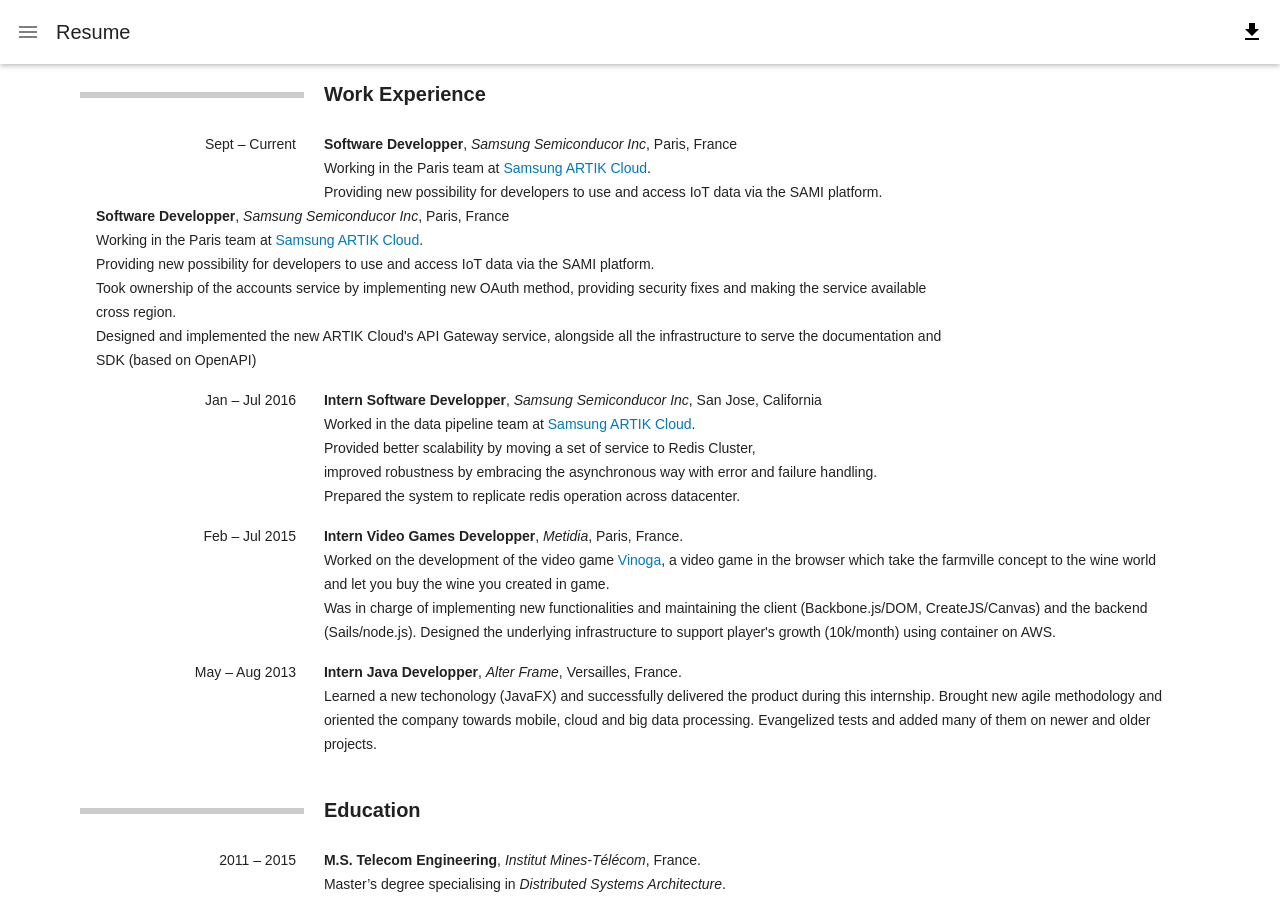
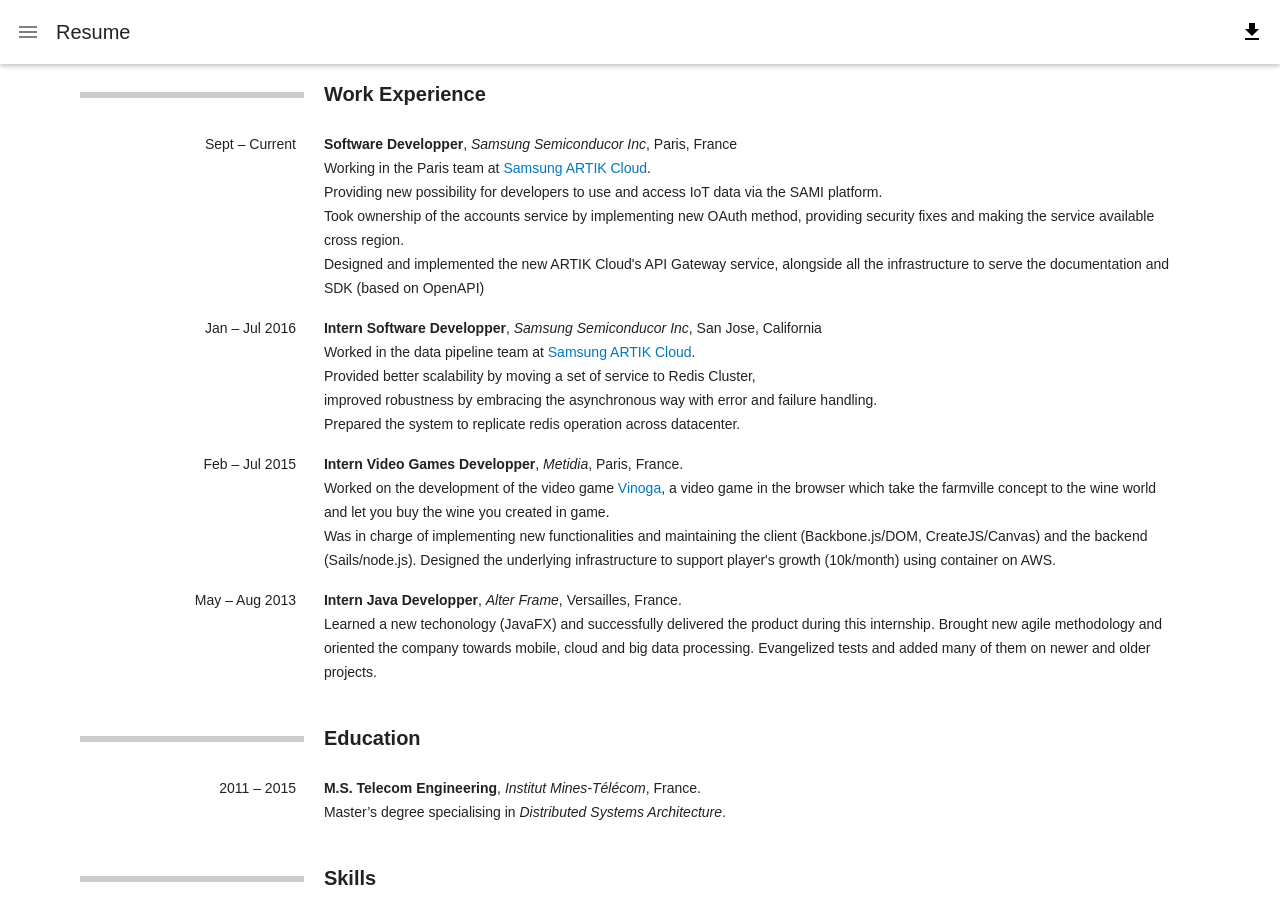
Before and after one commit to fmonniot/fmonniot.github.com, a Jekyll site: the page built from resume.html, in a window 1280 px wide and 900 px high. Built offline with Jekyll 4.4.1, drawn with Linux system fonts in a browser that asks for light colours; some web fonts are replaced.

Commit message:
Remove duplicated lines

```diff
--- a/resume.html
+++ b/resume.html
@@ -22,11 +22,6 @@
     </header>
     <div>
         <p class="span2">Sept – Current</p>
-        <p class="span10">
-            <strong>Software Developper</strong>, <em>Samsung Semiconducor Inc</em>, Paris, France<br>
-            Working in the Paris team at <a href="https://artik.cloud">Samsung ARTIK Cloud</a>.<br/>
-            Providing new possibility for developers to use and access IoT data via the SAMI platform.
-        </p>
         <p class="span10">
           <strong>Software Developper</strong>, <em>Samsung Semiconducor Inc</em>, Paris, France<br/>
           Working in the Paris team at <a href="https://artik.cloud">Samsung ARTIK Cloud</a>.<br/>
```
